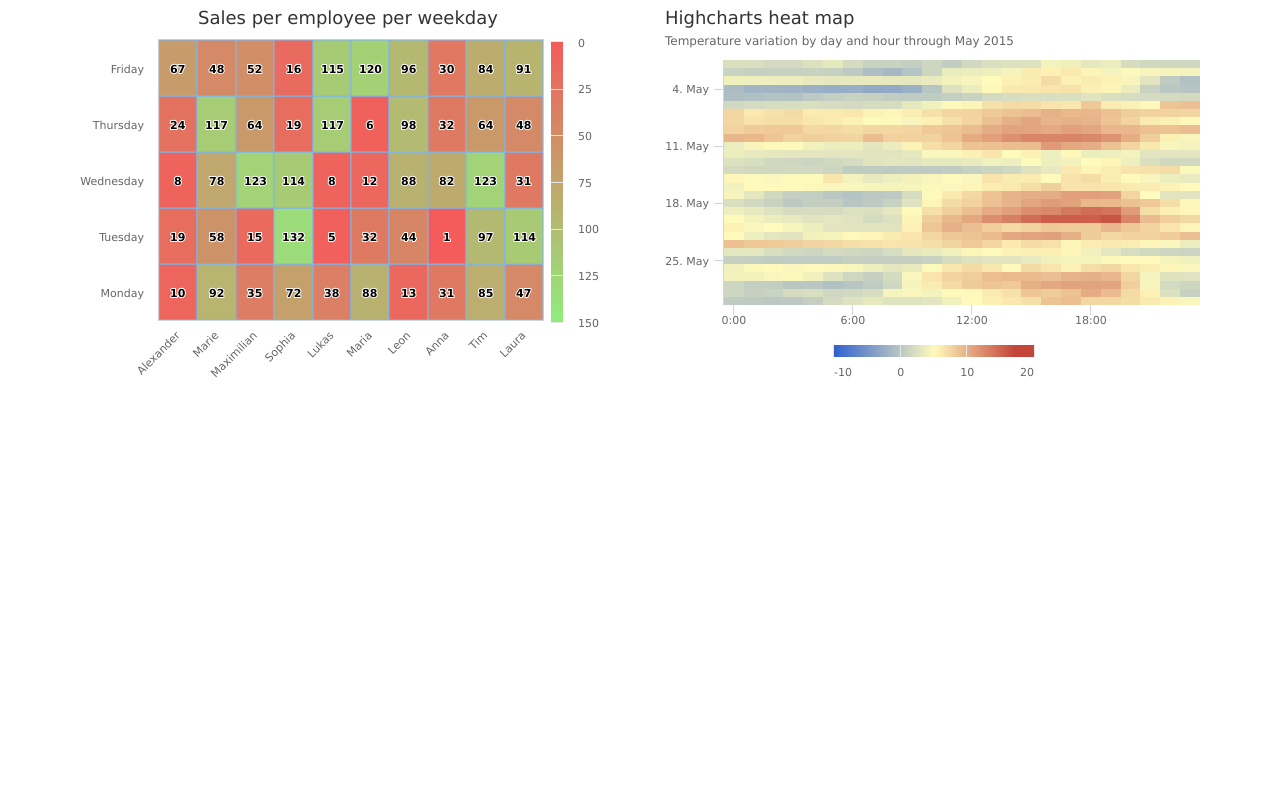
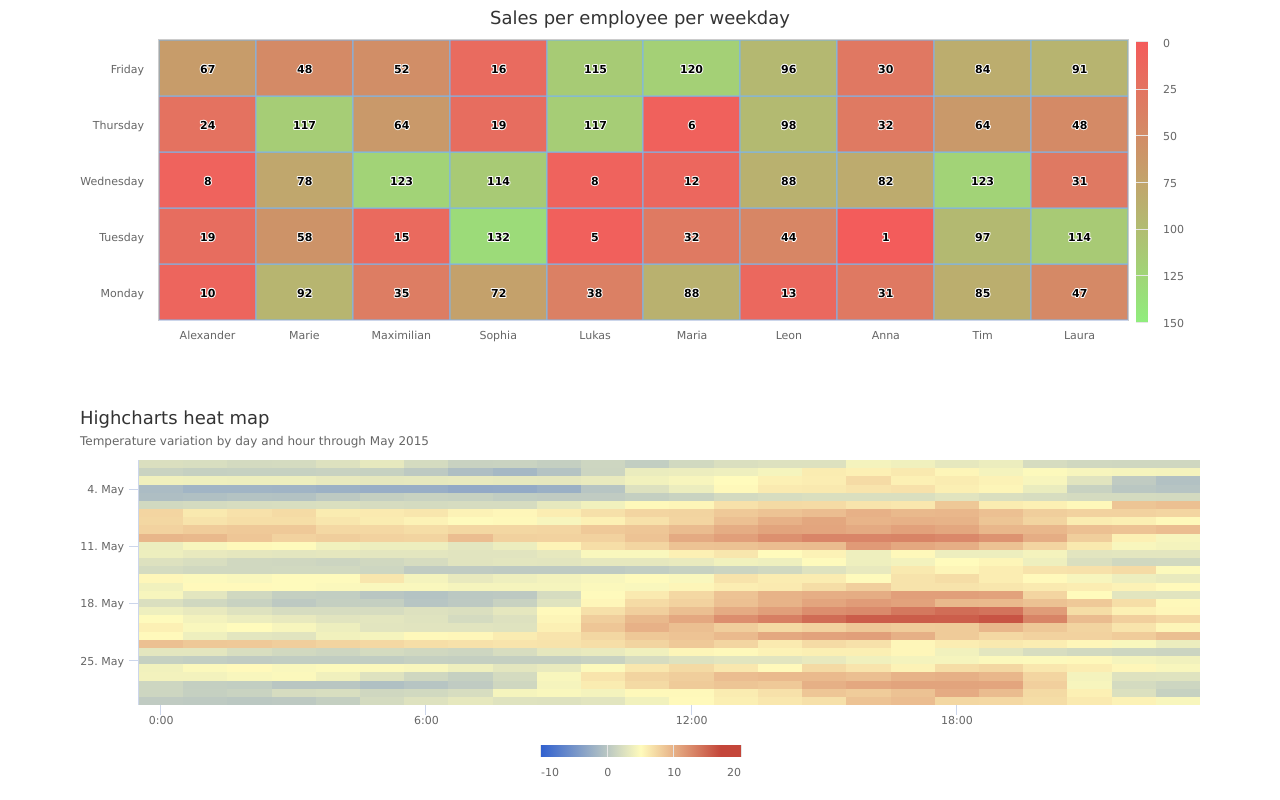
Before and after one commit to koolshams/koolshams.github.com, a plain HTML site: page chart-demo/index.html in a window 1280 px wide. Drawn offline with nearby package versions, Linux system fonts and the light colour scheme.

Commit message:
Update index.html

```diff
--- a/chart-demo/index.html
+++ b/chart-demo/index.html
@@ -16,10 +16,12 @@
 <body>
   <div class="container">
    <div class="row">
-     <div class="col-sm-6">
+     <div class="col-sm-12">
        <div id="chart-1"></div>
      </div>
-     <div class="col-sm-6">
+   </div>
+   <div class="row">
+     <div class="col-sm-12">
        <div id="chart-2"></div>
      </div>
    </div>
```
